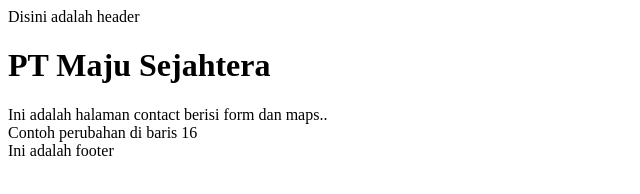
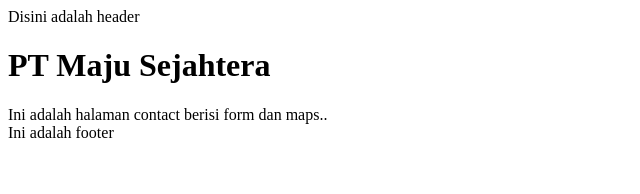
Before and after one commit to Panji2906/CompanyProfile, a plain HTML site: page contact-us.html in a window 1280 px wide. Shown: the whole page, without its empty margins (0-640 px from the left). Drawn offline with Linux system fonts and the light colour scheme.

```diff
--- a/contact-us.html
+++ b/contact-us.html
@@ -13,8 +13,6 @@
 
     <div>Ini adalah halaman contact berisi form dan maps..</div>
 
-    <div>Contoh perubahan di baris 16</div>
-
     <footer>Ini adalah footer</footer>
 
 </body>
```
